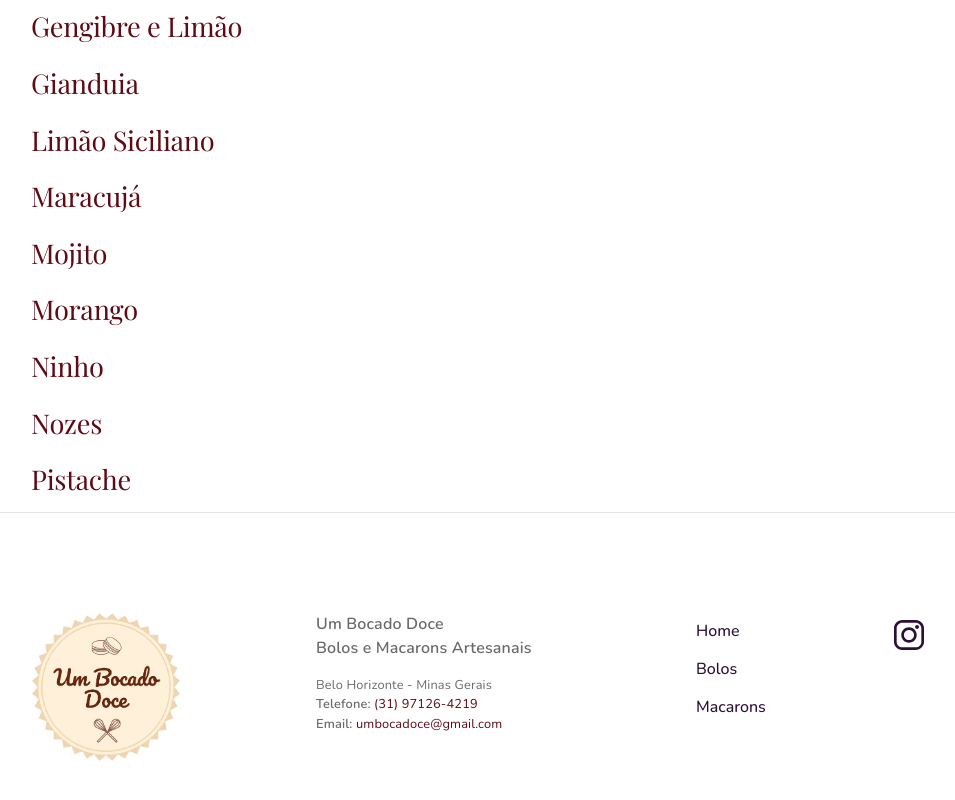
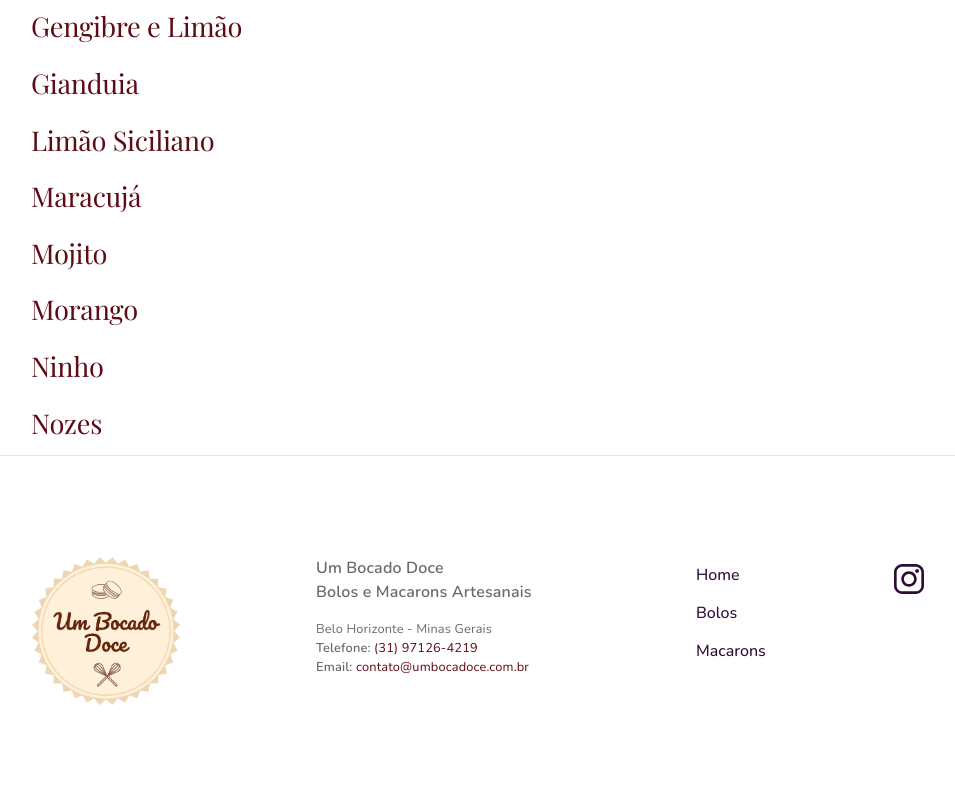
Before and after one commit to umbocadoce/umbocadoce.github.io, a website: page macarons.html in a window 1280 px wide. Shown: the part 4102-4902 px from the top of the page, without its empty margins (54-1009 px from the left). After the commit the page ends 4872 px from the top, so only its background shows below. Drawn offline with nearby package versions, Linux system fonts and the light colour scheme.

Commit message:
mudanças email

```diff
--- a/macarons.html
+++ b/macarons.html
@@ -257,9 +257,6 @@
                      <div class="fluido -item">
                         <h4>Nozes</h4>
                      </div>
-                     <div class="fluido -item">
-                        <h4>Pistache</h4>
-                     </div>
                   </div>
                </div>
             </div>
@@ -298,7 +295,7 @@
                         <p class="text"><b>Um Bocado Doce <br>Bolos e Macarons Artesanais</b></p>
                         <p class="text mt-3"><small>Belo Horizonte - Minas Gerais</small></p>
                         <p class="text"><small><b>Telefone:</b> <a href="tel:+5531971264219">(31) 97126-4219</a></small></p>
-                        <p class="text"><small><b>Email:</b> <a href="mailto:umbocadoce@gmail.com">umbocadoce@gmail.com</a></small></p>
+                        <p class="text"><small><b>Email:</b> <a href="mailto:contato@umbocadoce.com.br">contato@umbocadoce.com.br</a></small></p>
                      </div>
                   </div>
                   <div class="col-12 col-md-1"></div>
```
